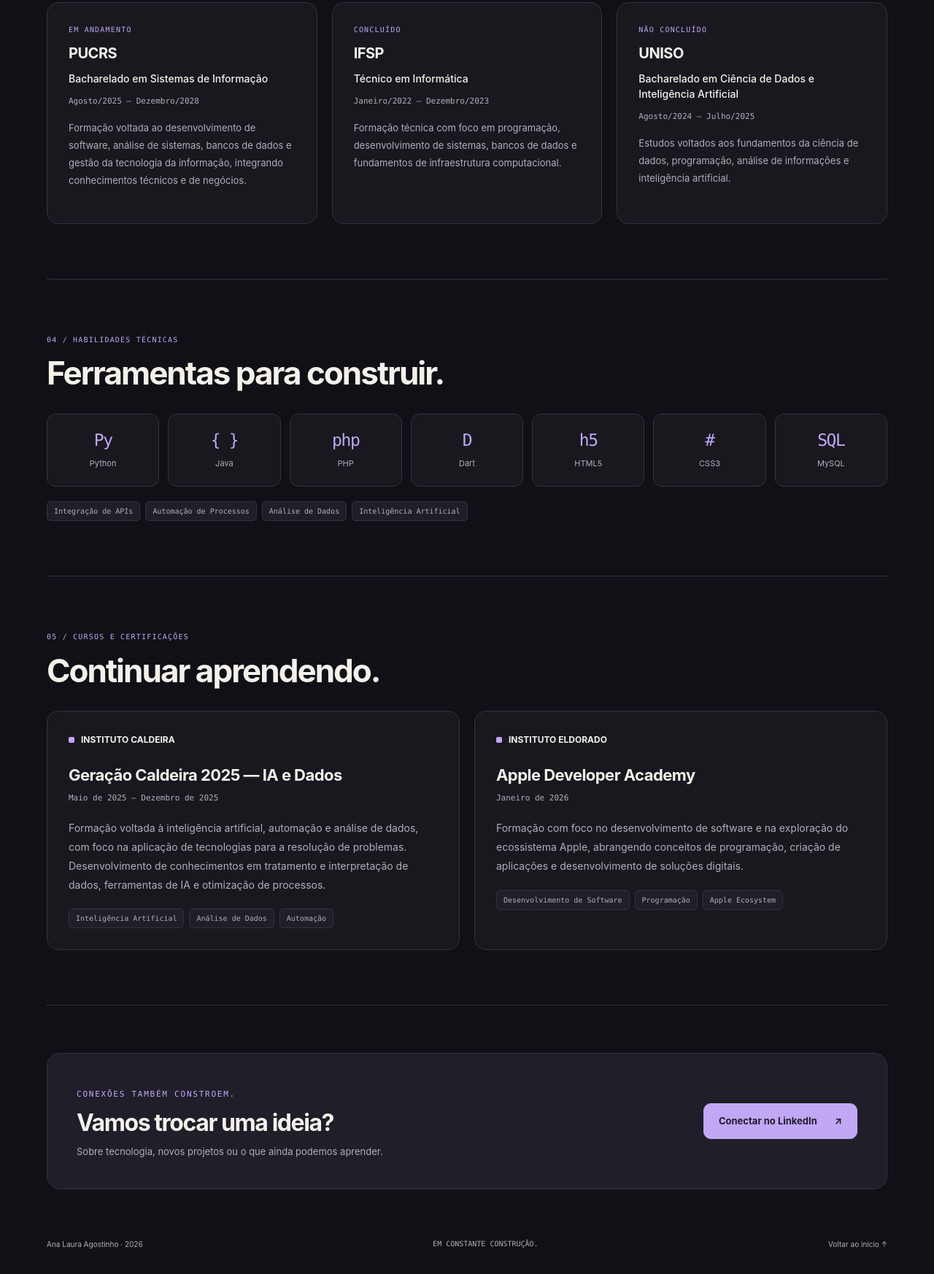
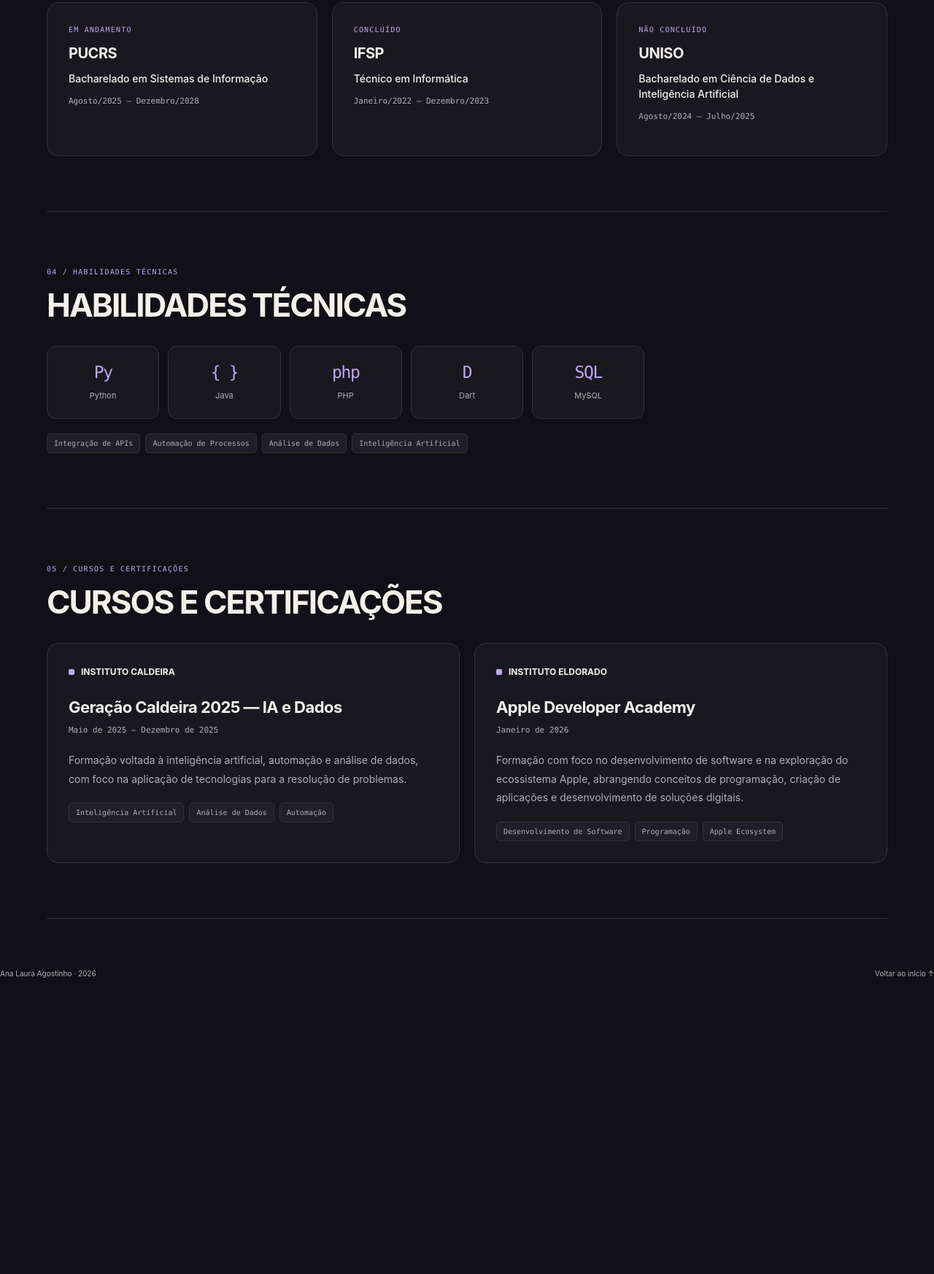
Before and after one commit to agostinholauraana/agostinholauraana.github.io, a plain HTML site: page index.html in a window 1280 px wide. Shown: the part 2081-3827 px from the top of the page at 73% size. After the commit the page ends 3456 px from the top, so only its background shows below. Drawn offline with Linux system fonts and the light colour scheme.

Commit message:
Update index.html

```diff
--- a/index.html
+++ b/index.html
@@ -6,7 +6,7 @@
 
   <meta
     name="description"
-    content="Ana Laura Agostinho: Sistemas de Informação, Digital Workplace, dados, automação e projetos."
+    content="Ana Laura Agostinho: Sistemas de Informação, dados, automação e projetos."
   >
 
   <meta name="theme-color" content="#111016">
@@ -1566,13 +1566,6 @@
             <div class="date">
               Agosto/2025 — Dezembro/2028
             </div>
-
-            <p>
-              Formação voltada ao desenvolvimento de software,
-              análise de sistemas, bancos de dados e gestão da
-              tecnologia da informação, integrando conhecimentos
-              técnicos e de negócios.
-            </p>
           </article>
 
           <article class="card education">
@@ -1585,12 +1578,6 @@
             <div class="date">
               Janeiro/2022 — Dezembro/2023
             </div>
-
-            <p>
-              Formação técnica com foco em programação,
-              desenvolvimento de sistemas, bancos de dados
-              e fundamentos de infraestrutura computacional.
-            </p>
           </article>
 
           <article class="card education">
@@ -1606,12 +1593,6 @@
             <div class="date">
               Agosto/2024 — Julho/2025
             </div>
-
-            <p>
-              Estudos voltados aos fundamentos da ciência
-              de dados, programação, análise de informações
-              e inteligência artificial.
-            </p>
           </article>
 
         </div>
@@ -1627,7 +1608,7 @@
               04 / HABILIDADES TÉCNICAS
             </span>
 
-            <h2>Ferramentas para construir.</h2>
+            <h2>HABILIDADES TÉCNICAS</h2>
           </div>
         </div>
 
@@ -1652,17 +1633,6 @@
             <b aria-hidden="true">D</b>
             <span>Dart</span>
           </div>
-
-          <div class="skill">
-            <b aria-hidden="true">h5</b>
-            <span>HTML5</span>
-          </div>
-
-          <div class="skill">
-            <b aria-hidden="true">#</b>
-            <span>CSS3</span>
-          </div>
-
           <div class="skill">
             <b aria-hidden="true">SQL</b>
             <span>MySQL</span>
@@ -1689,7 +1659,7 @@
               05 / CURSOS E CERTIFICAÇÕES
             </span>
 
-            <h2>Continuar aprendendo.</h2>
+            <h2>CURSOS E CERTIFICAÇÕES</h2>
           </div>
         </div>
 
@@ -1713,9 +1683,7 @@
               Formação voltada à inteligência artificial,
               automação e análise de dados, com foco na
               aplicação de tecnologias para a resolução de
-              problemas. Desenvolvimento de conhecimentos
-              em tratamento e interpretação de dados,
-              ferramentas de IA e otimização de processos.
+              problemas.
             </p>
 
             <div class="tags">
@@ -1767,17 +1735,13 @@
     <div class="page" id="faculdade">
 
       <div class="page-header">
-        <span class="eyebrow">
-          APRENDER → APLICAR
-        </span>
 
         <h1>
           Trabalhos da <span>faculdade.</span>
         </h1>
 
         <p>
-          Projetos acadêmicos, desafios de programação e
-          aprendizados que saem da teoria para a prática.
+          Projetos acadêmicos e desafios de programação.
         </p>
       </div>
 
@@ -1812,9 +1776,6 @@
     <div class="page" id="trabalho">
 
       <div class="page-header">
-        <span class="eyebrow">
-          EXPERIÊNCIA → EVOLUÇÃO
-        </span>
 
         <h1>
           Projetos do <span>trabalho.</span>
@@ -1858,12 +1819,9 @@
     <div class="page" id="diversos">
 
       <div class="page-header">
-        <span class="eyebrow">
-          IDEIAS → POSSIBILIDADES
-        </span>
 
         <h1>
-          Um pouco de <span>invenção.</span>
+          Projetos<span>Paralelos</span>
         </h1>
 
         <p>
@@ -1953,7 +1911,7 @@
             </span>
 
             <span class="visual-name">
-              alphy_
+              alphy
             </span>
 
             <span class="visual-caption">
@@ -2013,44 +1971,9 @@
        CONTATO E RODAPÉ
   ========================================== -->
 
-  <div class="container">
-
-    <aside class="contact" aria-labelledby="contato-titulo">
-
-      <div>
-        <span class="eyebrow">
-          CONEXÕES TAMBÉM CONSTROEM.
-        </span>
-
-        <h2 id="contato-titulo">
-          Vamos trocar uma ideia?
-        </h2>
-
-        <p>
-          Sobre tecnologia, novos projetos ou o que
-          ainda podemos aprender.
-        </p>
-      </div>
-
-      <a
-        class="button primary"
-        href="https://linkedin.com/in/analauraagostinho"
-        target="_blank"
-        rel="noopener noreferrer"
-      >
-        Conectar no LinkedIn
-        <span aria-hidden="true">↗</span>
-      </a>
-
-    </aside>
-
     <footer>
       <span>
         Ana Laura Agostinho · <span id="year">2026</span>
-      </span>
-
-      <span class="mono">
-        EM CONSTANTE CONSTRUÇÃO.
       </span>
 
       <a href="#inicio">
@@ -2098,7 +2021,7 @@
         inicio: "Portfólio",
         faculdade: "Faculdade",
         trabalho: "Trabalho",
-        diversos: "Projetos Diversos"
+        diversos: "Diversos"
       };
 
       /* ======================================
```
